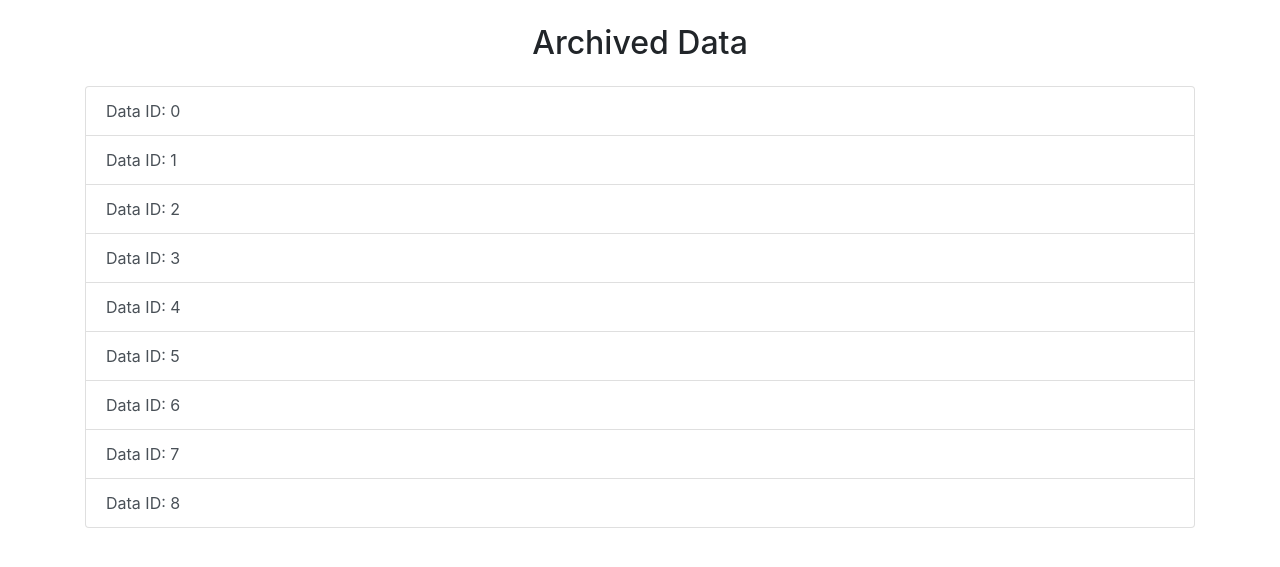
After one commit to ViliamRideky/nodeMCU-poit, a Flask app: page /list_data in a window 1280 px wide. The commit adds this page. Shown: the top 567 px of the page. Run offline with Flask 3, Linux system fonts and the light colour scheme; some libraries are stand-ins or nearby versions.

Commit message:
added writing to file and reading from file functionality

```diff
--- a/app.py
+++ b/app.py
@@ -1,25 +1,37 @@
 from threading import Lock
-from flask import Flask, render_template, session, request
+from flask import Flask, render_template, session, request, jsonify
 from flask_socketio import SocketIO, emit, disconnect
 import time
-import configparser as ConfigParser
 import serial
+import json
+import os
 
 async_mode = None
 
 app = Flask(__name__)
-
 
 app.config['SECRET_KEY'] = 'secret!'
 socketio = SocketIO(app, async_mode=async_mode)
 thread = None
 thread_lock = Lock()
 
-data_switch = "Temperature" #or Humidity
-
+data_switch = "Temperature" # or Humidity
 
 ser = serial.Serial('/dev/ttyUSB0', 115200)
 
+data_file = 'data_archive.json'
+
+def write_data_to_file(data_list):
+    if os.path.exists(data_file):
+        with open(data_file, 'r') as infile:
+            all_data = json.load(infile)
+    else:
+        all_data = []
+
+    all_data.append(data_list)
+
+    with open(data_file, 'w') as outfile:
+        json.dump(all_data, outfile)
 
 def background_thread(args):
     count = 0
@@ -36,8 +48,8 @@ def background_thread(args):
 
         socketio.sleep(1)
 
-        nodemcu_data = ser.readline().decode('utf-8').strip().split();
-        if (nodemcu_data[0] == data_switch):
+        nodemcu_data = ser.readline().decode('utf-8').strip().split()
+        if nodemcu_data[0] == data_switch:
             sensor_data = nodemcu_data[1]
         else:
             continue
@@ -45,8 +57,7 @@ def background_thread(args):
         print(dbV)
         if dbV == 'start':
             count += 1
-            dataCounter +=1
-
+            dataCounter += 1
 
             dataDict = {
                 "start_time": start_time,
@@ -64,18 +75,33 @@ def background_thread(args):
             start_time = time.time()
             if len(dataList) > 0:
                 print(str(dataList))
-                fuj = str(dataList).replace("'", "\"")
-                print(fuj)
+                same = str(dataList).replace("'", "\"")
+                print(same)
+                write_data_to_file(dataList)
 
             dataList = []
             dataCounter = 0
             count = 0
 
+@app.route('/get_data/<int:data_id>', methods=['GET'])
+def get_data(data_id):
+    with open(data_file, 'r') as infile:
+        all_data = json.load(infile)
+    if data_id < len(all_data):
+        return jsonify({'data': all_data[data_id]})
+    else:
+        return jsonify({'error': 'Invalid ID'}), 404
+
+@app.route('/list_data', methods=['GET'])
+def list_data():
+    with open(data_file, 'r') as infile:
+        all_data = json.load(infile)
+    data_ids = list(range(len(all_data)))
+    return render_template('list_data.html', data_ids=data_ids)
 
 @app.route('/')
 def index():
     return render_template('index.html', async_mode=socketio.async_mode)
-
 
 @socketio.on('my_event', namespace='/test')
 def test_message(message):
@@ -84,7 +110,6 @@ def test_message(message):
 
 @socketio.on('db_event', namespace='/test')
 def db_message(message):
-
     print("db event")
     session['db_value'] = message['value']
     print("running"+ message['value'])
@@ -107,7 +132,6 @@ def test_connect():
 def test_disconnect():
     print('Client disconnected', request.sid)
 
-
 @socketio.on('switch_data', namespace='/test')
 def switch_data(message):
     global data_switch
@@ -115,6 +139,5 @@ def switch_data(message):
     data_switch = message['value']
     print(data_switch)
 
-
 if __name__ == '__main__':
     socketio.run(app, host="0.0.0.0", port=80, debug=True)
--- a/static/style.css
+++ b/static/style.css
@@ -19,7 +19,7 @@ canvas {
     overflow-y: auto;
 }
 
-#discBtn{
+#closeBtn{
     visibility: hidden;
 }
 
--- /dev/null
+++ b/templates/list_data.html
@@ -0,0 +1,51 @@
+<!DOCTYPE html>
+<html>
+<head>
+  <title>Archived Data</title>
+  <link rel="stylesheet" href="https://stackpath.bootstrapcdn.com/bootstrap/4.5.2/css/bootstrap.min.css">
+  <script src="https://code.jquery.com/jquery-3.6.0.min.js"></script>
+</head>
+<body>
+  <div class="container">
+    <h2 class="text-center my-4">Archived Data</h2>
+    <div class="list-group">
+      {% for data_id in data_ids %}
+        <a href="javascript:void(0)" class="list-group-item list-group-item-action" data-id="{{ data_id }}">
+          Data ID: {{ data_id }}
+        </a>
+      {% endfor %}
+    </div>
+    <div id="data-container" class="mt-4">
+      <!-- Data will be loaded here -->
+    </div>
+  </div>
+
+  <script>
+    function loadData(dataId) {
+      $.get('/get_data/' + dataId, function(response) {
+        var dataContainer = $('#data-container');
+        dataContainer.empty();
+        if (response.error) {
+          dataContainer.append('<p class="text-danger">' + response.error + '</p>');
+        } else {
+          var data = response.data;
+          var list = $('<ul class="list-group"></ul>');
+          data.forEach(function(item) {
+            list.append('<li class="list-group-item">x: ' + item.x + ', sensor_data: ' + item.sensor_data + '</li>');
+          });
+          dataContainer.append(list);
+        }
+      }).fail(function() {
+        alert("Failed to load data.");
+      });
+    }
+
+    $(document).ready(function() {
+      $('.list-group-item').click(function() {
+        var dataId = $(this).data('id');
+        loadData(dataId);
+      });
+    });
+  </script>
+</body>
+</html>
```
Also changed, not shown: data_archive.json (added, +1 -0 lines), templates/index.html (+47 -8 lines).
